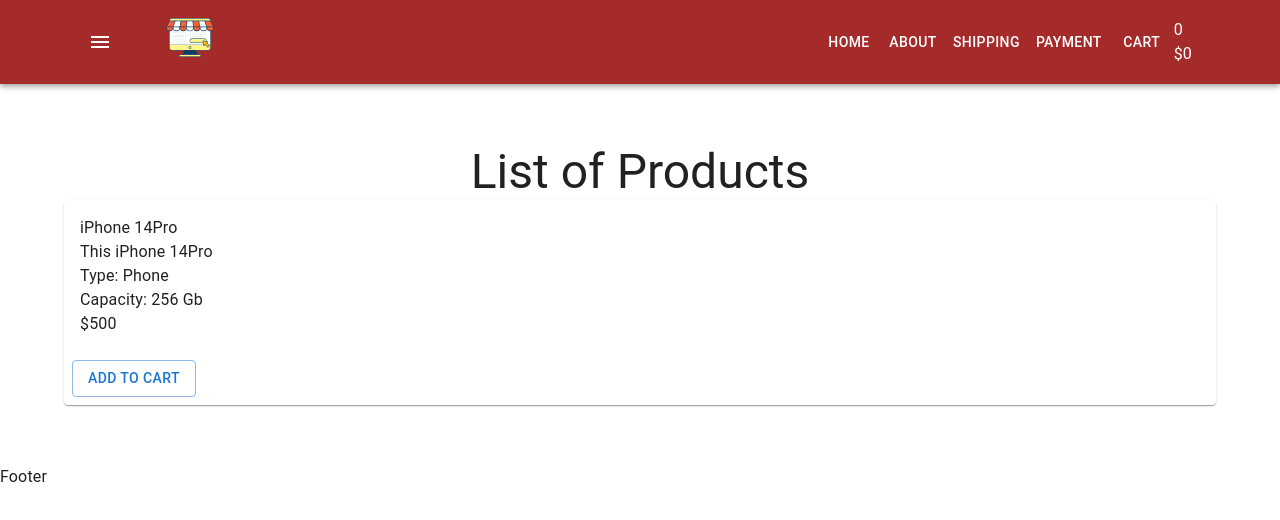
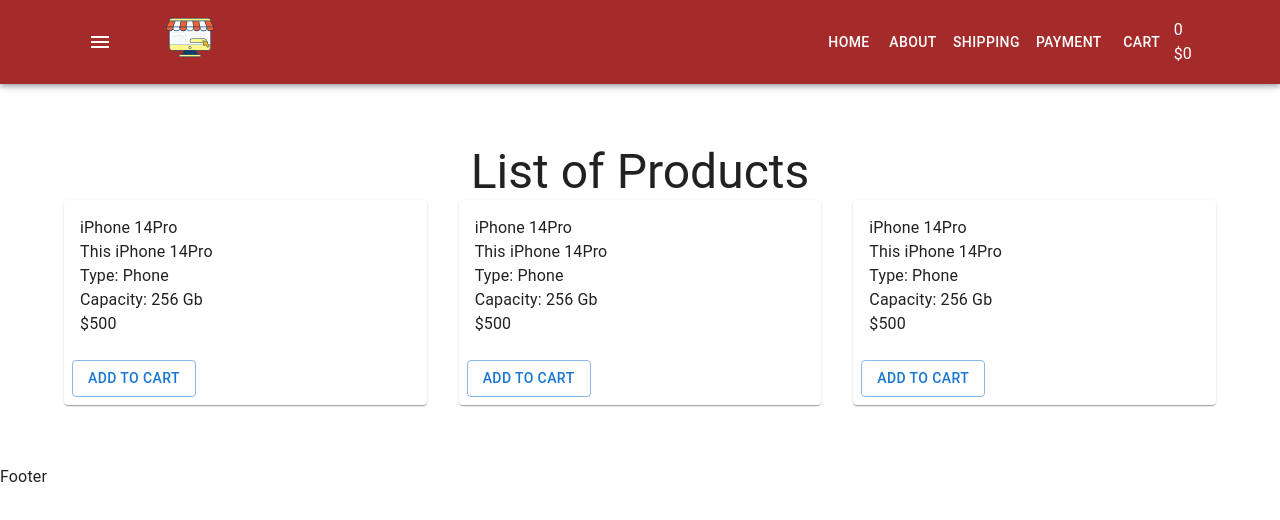
Before and after one commit to asteriab/react-shop-project, a React (Create React App) app: page / in a window 1280 px wide. Shown: the top 520 px of the page. Built offline with nearby package versions, Linux system fonts and the light colour scheme.

Commit message:
added grid

```diff
--- a/src/components/Products/ProductsList.tsx
+++ b/src/components/Products/ProductsList.tsx
@@ -1,4 +1,4 @@
-import { Typography } from "@mui/material";
+import { Grid, Typography } from "@mui/material";
 import ProductsListItem from "./ProductsListItem";
 
 type Props = {};
@@ -8,7 +8,17 @@
       <Typography variant="h3" component="h2" align="center">
         List of Products
       </Typography>
-      <ProductsListItem></ProductsListItem>
+      <Grid container spacing={4}>
+        <Grid item xs={12} sm={6} md={4}>
+          <ProductsListItem />
+        </Grid>
+        <Grid item xs={12} sm={6} md={4}>
+          <ProductsListItem />
+        </Grid>
+        <Grid item xs={12} sm={6} md={4}>
+          <ProductsListItem />
+        </Grid>
+      </Grid>
     </>
   );
 };
```
